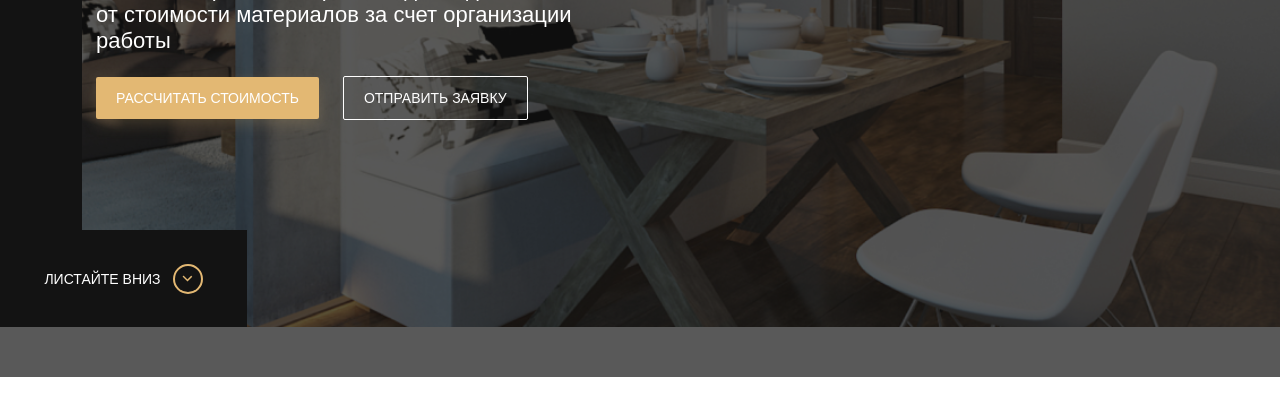
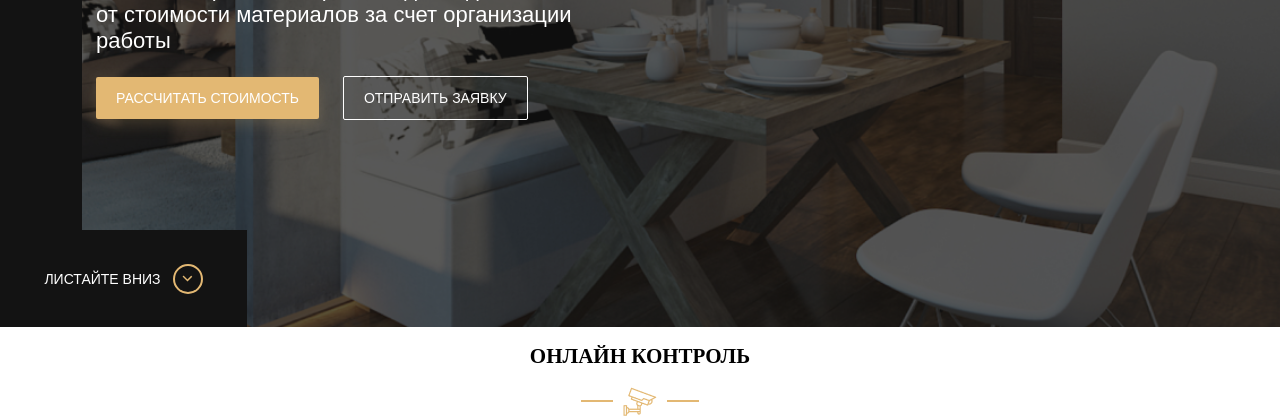
Before and after one commit to VeryBaguette/Coursee, a website: page index.html in a window 1280 px wide. Shown: the part 473-889 px from the top of the page. Before the commit the page ends 850 px from the top, so only its background shows below. Drawn offline with Linux system fonts and the light colour scheme; files whose address does not match are found by name.

Commit message:
added control section & moved body settings into dedicated sass file & added section-title

```diff
--- a/index.html
+++ b/index.html
@@ -62,6 +62,16 @@
         </div>
         <a href="#" class="hero__scroll-down">Листайте вниз</a>
       </section>
+      <section class="control section">
+        <div class="container">
+          <div class="section-title">
+            <h2 class="section-title__heading">Онлайн контроль</h2>
+            <div class="section-title__image">
+              <img src="img/video.png" alt="video" />
+            </div>
+          </div>
+        </div>
+      </section>
     </main>
   </body>
 </html>
--- /dev/null
+++ b/sass/_settings.sass
@@ -0,0 +1,26 @@
+*, *:before, *:after
+    box-sizing: border-box
+body
+    font-family: 'Futura Book', sans-serif
+    font-size: 14px
+.section
+    &-title
+        text-align: center
+        text-transform: uppercase
+        font-family: Eseva One
+        &__image
+            display: flex
+            justify-content: center
+            align-items: center
+            &:before
+                content: ''
+                width: 32px
+                height: 2px
+                background-color: $primary
+                margin-right: 10px
+            &:after
+                content: ''
+                width: 32px
+                height: 2px
+                background-color: $primary
+                margin-left: 10px
--- a/sass/style.sass
+++ b/sass/style.sass
@@ -3,10 +3,7 @@
 @import 'variables'
 @import 'interface'
 @import 'grid'
+@import 'settings'
 @import 'templates/header'
 @import 'templates/hero'
-*, *:before, *:after
-    box-sizing: border-box
-body
-    font-family: 'Futura Book', sans-serif
-    font-size: 14px
+@import 'templates/control'
--- a/sass/templates/_hero.sass
+++ b/sass/templates/_hero.sass
@@ -10,6 +10,8 @@
     &::before
         content: ''
         position: absolute
+        top: 0
+        left: 0
         width: 100%
         height: 100%
         background-color: rgba($dark, 0.7)
```
Also changed, not shown: css/style.css, img/video.png (added), sass/templates/_control.sass (added).
